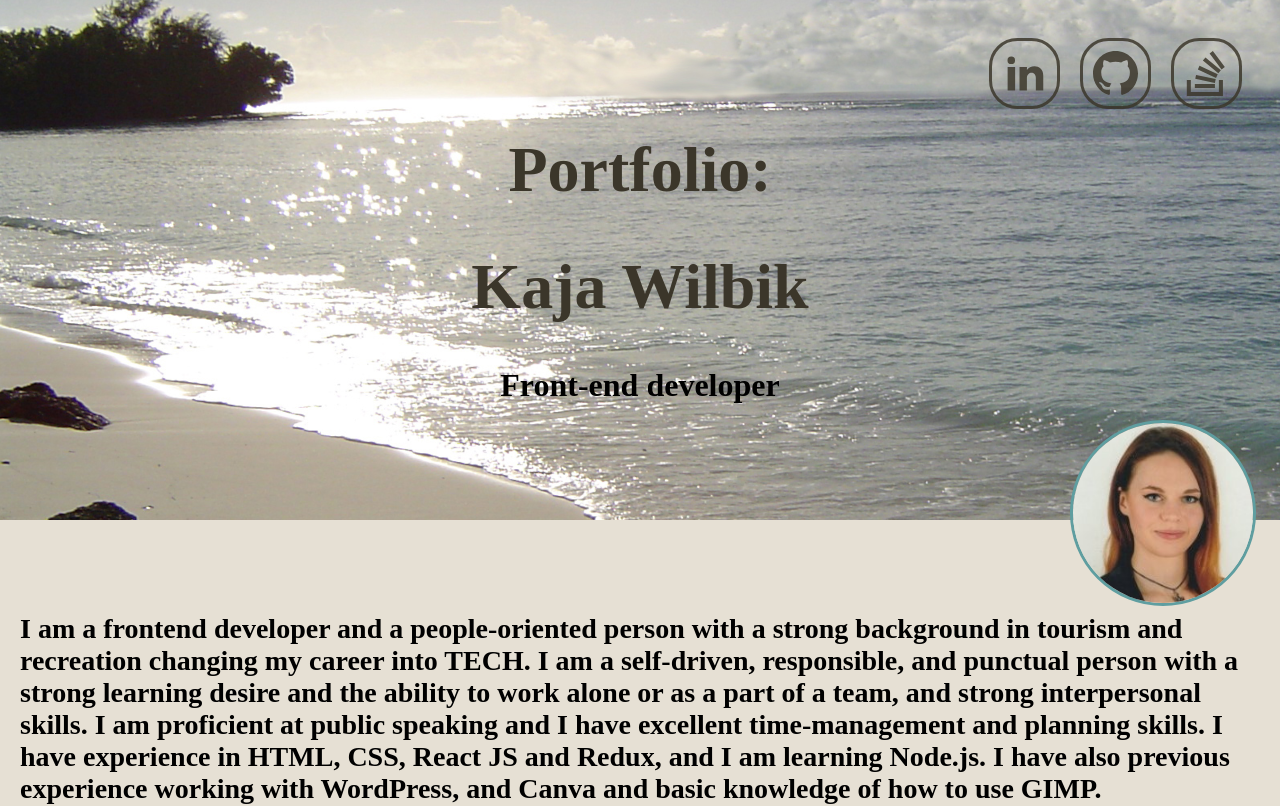
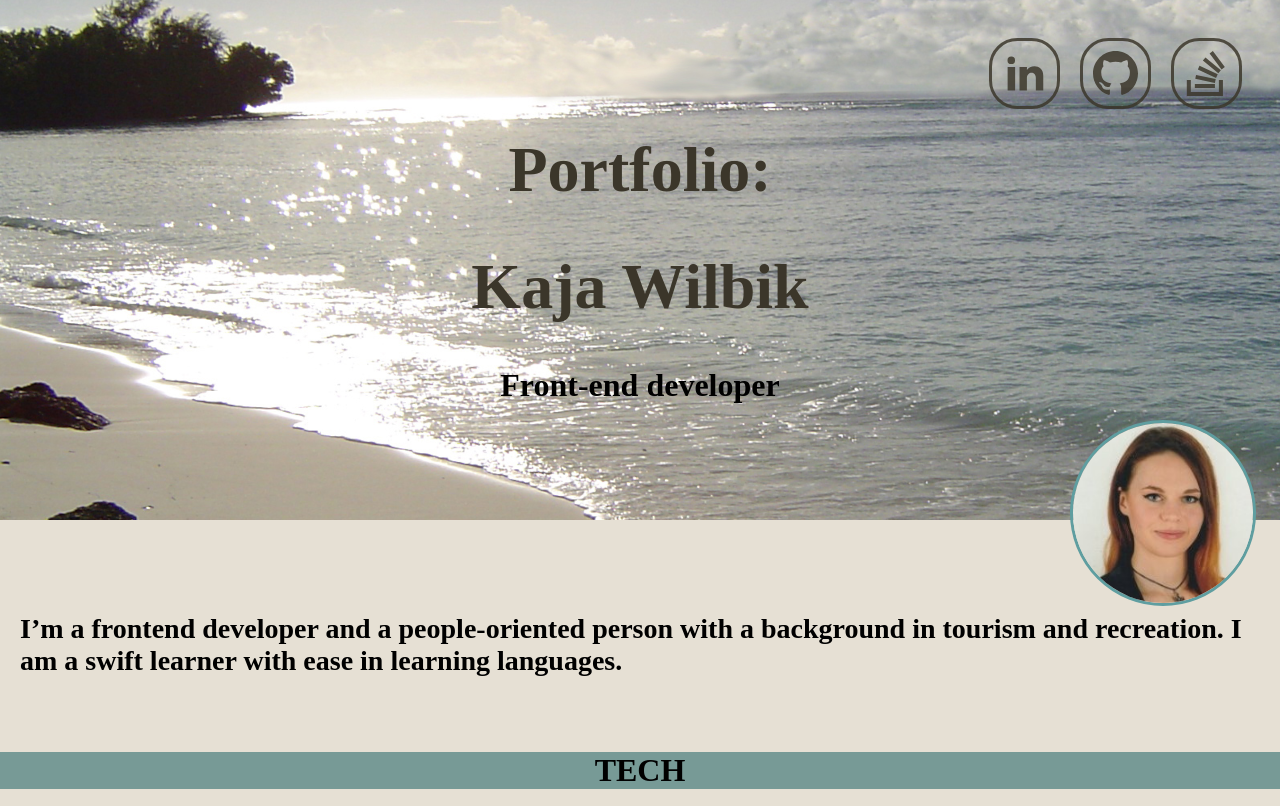
Before and after one commit to Technigo/project-react-portfolio, a React (Create React App) app: page / in a window 1280 px wide. Shown: the top 806 px of the page. Built offline with nearby package versions, Linux system fonts and the light colour scheme; no server answers.

Commit message:
updated pitch

```diff
--- a/src/components/Pitch.js
+++ b/src/components/Pitch.js
@@ -4,11 +4,9 @@ import styled from 'styled-components';
 export const Pitch = () => {
   return (
     <StyledPitch>
-      <h3>I am a frontend developer and a people-oriented person with a strong background in tourism and recreation changing my career into TECH.
-
-I am a self-driven, responsible, and punctual person with a strong learning desire and the ability to work alone or as a part of a team, and strong interpersonal skills. I am proficient at public speaking and I have excellent time-management and planning skills.
-
-I have experience in HTML, CSS, React JS and Redux, and I am learning Node.js. I have also previous experience working with WordPress, and Canva and basic knowledge of how to use GIMP.
+      <h3>
+          I’m a frontend developer and a people-oriented person with a background in tourism and recreation.
+          I am a swift learner with ease in learning languages.
       </h3>
     </StyledPitch>
 
```
